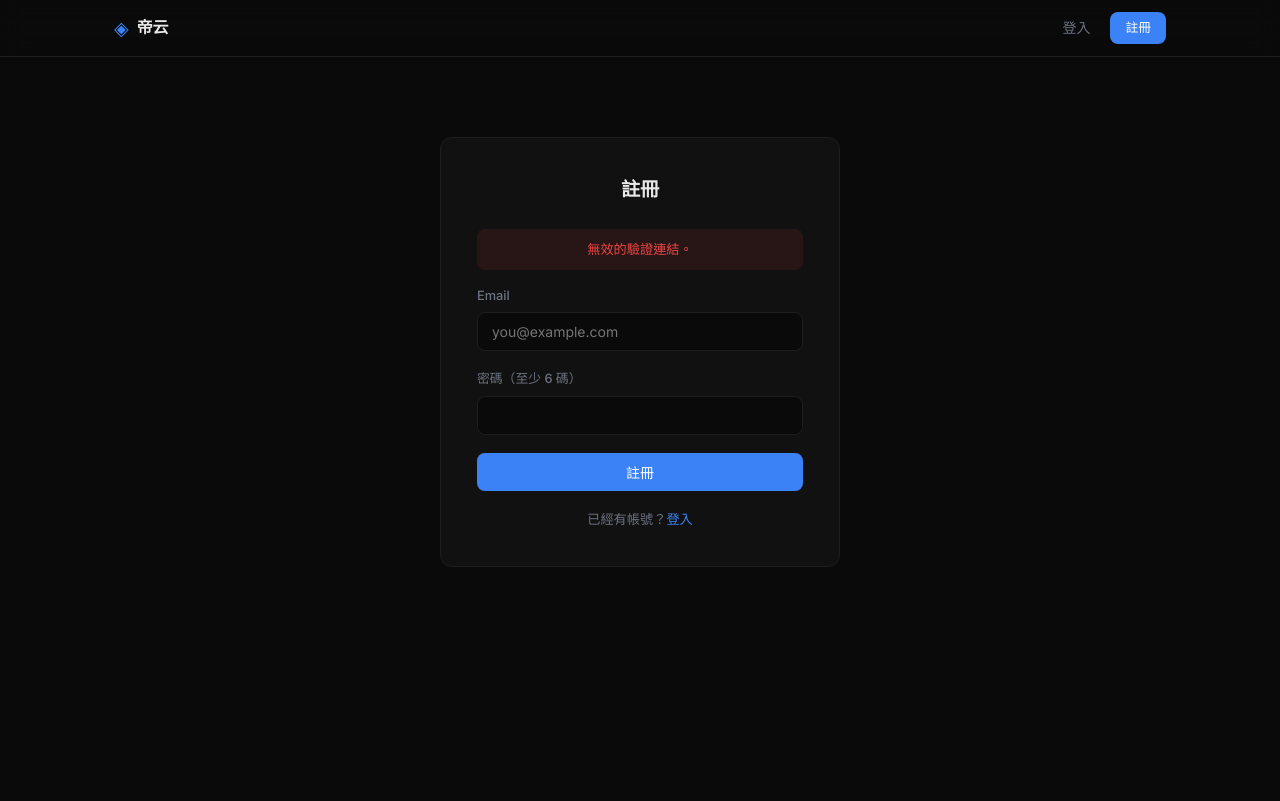
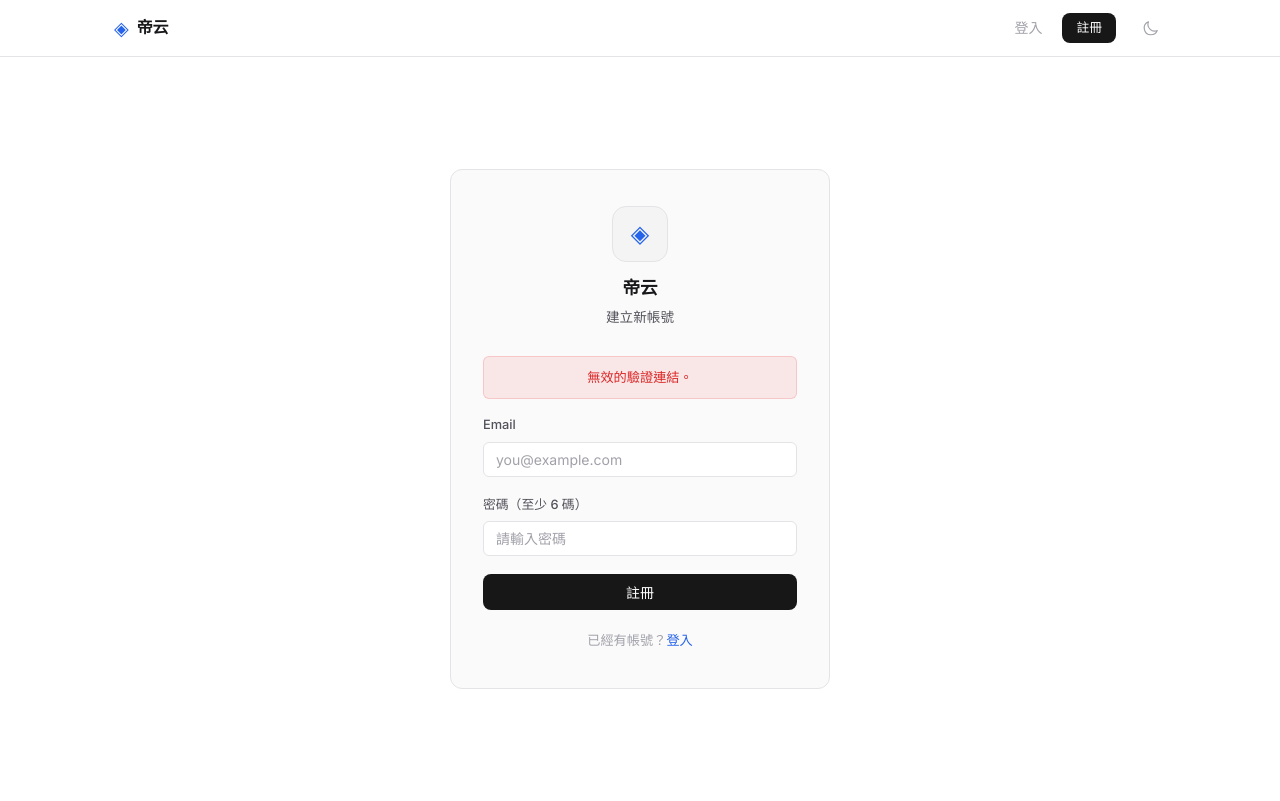
Before and after one commit to diacg-longxiadi/vps-platform, a FastAPI app: page /verify/1 in a window 1280 px wide. Before the commit the page ends 567 px from the top, so only its background shows below. Run offline with FastAPI, Linux system fonts and the light colour scheme; data that the repository does not hold is empty.

Commit message:
登入/註冊頁改為 Incudal 風格 + 暗亮主題切換

```diff
--- a/style.css
+++ b/style.css
@@ -1,11 +1,14 @@
 :root {
-  --bg: #0a0a0a;
-  --card: #111111;
-  --card-hover: #1a1a1a;
+  --bg-primary: #0a0a0a;
+  --bg-secondary: #111111;
+  --bg-tertiary: #1a1a1a;
+  --bg-elevated: #0a0a0a;
   --border: #1e1e1e;
   --border-light: #2a2a2a;
-  --text: #e8e8e8;
-  --muted: #6b7280;
+  --border-hover: #404040;
+  --text: #ededed;
+  --text-secondary: #a1a1a1;
+  --text-tertiary: #6b7280;
   --accent: #3b82f6;
   --accent-hover: #2563eb;
   --green: #22c55e;
@@ -13,100 +16,146 @@
   --yellow: #eab308;
   --radius: 12px;
   --radius-sm: 8px;
+  --radius-xs: 6px;
+}
+
+.light {
+  --bg-primary: #ffffff;
+  --bg-secondary: #fafafa;
+  --bg-tertiary: #f4f4f5;
+  --bg-elevated: #ffffff;
+  --border: #e4e4e7;
+  --border-light: #d4d4d8;
+  --border-hover: #a1a1aa;
+  --text: #18181b;
+  --text-secondary: #52525b;
+  --text-tertiary: #a1a1aa;
+  --accent: #2563eb;
+  --accent-hover: #1d4ed8;
+  --green: #16a34a;
+  --red: #dc2626;
+  --yellow: #ca8a04;
 }
 
 *{margin:0;padding:0;box-sizing:border-box}
-body{background:var(--bg);color:var(--text);font-family:'Inter',-apple-system,BlinkMacSystemFont,'Segoe UI',Roboto,sans-serif;min-height:100vh;line-height:1.6;-webkit-font-smoothing:antialiased}
+body{background:var(--bg-primary);color:var(--text);font-family:'Inter',-apple-system,BlinkMacSystemFont,'Segoe UI',Roboto,sans-serif;min-height:100vh;line-height:1.6;-webkit-font-smoothing:antialiased;transition:background-color .2s,color .2s}
 
 /* Nav */
-.nav{background:rgba(10,10,10,.8);backdrop-filter:blur(12px);-webkit-backdrop-filter:blur(12px);border-bottom:1px solid var(--border);position:sticky;top:0;z-index:50}
+.nav{background:rgba(10,10,10,.8);backdrop-filter:blur(12px);-webkit-backdrop-filter:blur(12px);border-bottom:1px solid var(--border);position:sticky;top:0;z-index:50;transition:background-color .2s,border-color .2s}
+.light .nav{background:rgba(255,255,255,.8)}
 .nav-inner{max-width:1100px;margin:0 auto;display:flex;justify-content:space-between;align-items:center;height:56px;padding:0 24px}
 .nav-brand{display:flex;align-items:center;gap:8px;text-decoration:none}
 .brand-icon{color:var(--accent);font-size:1.2rem}
 .brand-text{font-size:1rem;font-weight:600;color:var(--text);letter-spacing:-.02em}
 .nav-links{display:flex;align-items:center;gap:20px}
-.nav-link{color:var(--muted);text-decoration:none;font-size:.875rem;font-weight:500;transition:color .15s}
+.nav-link{color:var(--text-tertiary);text-decoration:none;font-size:.875rem;font-weight:500;transition:color .15s}
 .nav-link:hover{color:var(--text)}
-.nav-link-muted{color:#4b5563}
-.nav-link-muted:hover{color:var(--muted)}
-.nav-user{color:var(--muted);font-size:.8rem}
+.nav-link-muted{color:var(--text-tertiary);opacity:.6}
+.nav-link-muted:hover{opacity:1;color:var(--text-secondary)}
+.nav-user{color:var(--text-secondary);font-size:.8rem}
+
+/* Theme Toggle */
+.theme-btn{background:none;border:none;cursor:pointer;color:var(--text-tertiary);padding:6px;border-radius:var(--radius-xs);transition:color .15s,background .15s;display:flex;align-items:center}
+.theme-btn:hover{color:var(--text);background:var(--bg-tertiary)}
+.theme-btn svg{width:18px;height:18px}
+.dark .theme-btn .sun-icon{display:block}
+.dark .theme-btn .moon-icon{display:none}
+.light .theme-btn .sun-icon{display:none}
+.light .theme-btn .moon-icon{display:block}
 
 /* Main */
 .main{max-width:1100px;margin:0 auto;padding:0 24px}
 
 /* Buttons */
 .btn{display:inline-flex;align-items:center;justify-content:center;padding:8px 20px;border-radius:var(--radius-sm);font-size:.875rem;font-weight:500;text-decoration:none;cursor:pointer;border:1px solid transparent;transition:all .15s;font-family:inherit;gap:6px}
-.btn-primary{background:var(--accent);color:#fff}
-.btn-primary:hover{background:var(--accent-hover)}
-.btn-outline{background:transparent;border-color:var(--border-light);color:var(--text)}
+.btn-primary{display:inline-flex;align-items:center;justify-content:center;gap:.5rem;border-radius:8px;padding:.5rem 1rem;font-size:.875rem;font-weight:500;transition:all .15s;font-family:inherit;border:none;cursor:pointer}
+.btn-primary:active{transform:scale(.98)}
+.btn-primary:disabled{opacity:.5;cursor:not-allowed}
+.dark .btn-primary{background:#fff;color:#171717}
+.dark .btn-primary:hover{background:#f5f5f5}
+.light .btn-primary{background:#171717;color:#fff}
+.light .btn-primary:hover{background:#404040}
+.btn-outline{background:transparent;border:1px solid var(--border-light);color:var(--text)}
 .btn-outline:hover{border-color:var(--accent);color:var(--accent)}
-.btn-danger{background:rgba(239,68,68,.1);color:var(--red);border-color:transparent}
+.btn-danger{background:rgba(239,68,68,.1);color:var(--red);border:1px solid transparent}
 .btn-danger:hover{background:rgba(239,68,68,.18)}
 .btn-sm{padding:5px 14px;font-size:.8rem}
 .btn-lg{padding:12px 28px;font-size:.95rem;border-radius:var(--radius)}
+.btn-full{width:100%!important;text-align:center}
 .btn:disabled{opacity:.4;cursor:not-allowed}
+
+/* Input */
+.input{width:100%;border-radius:var(--radius-xs);background:transparent;padding:.5rem .75rem;font-size:.875rem;font-family:inherit;transition:border-color .15s,color .15s}
+.dark .input{border:1px solid var(--border);color:var(--text)}
+.dark .input::placeholder{color:var(--text-tertiary)}
+.dark .input:focus{border-color:var(--border-hover);outline:none;box-shadow:0 0 0 1px var(--border-hover)}
+.light .input{border:1px solid var(--border);color:var(--text);background:var(--bg-elevated)}
+.light .input::placeholder{color:var(--text-tertiary)}
+.light .input:focus{border-color:var(--border-hover);outline:none;box-shadow:0 0 0 1px var(--border-hover)}
 
 /* Hero */
 .hero{text-align:center;padding:100px 0 60px;max-width:720px;margin:0 auto}
 .hero-badge{display:inline-flex;align-items:center;gap:6px;background:rgba(59,130,246,.1);border:1px solid rgba(59,130,246,.2);color:var(--accent);padding:6px 14px;border-radius:999px;font-size:.8rem;font-weight:500;margin-bottom:24px}
 .hero-title{font-size:3.5rem;font-weight:700;line-height:1.1;letter-spacing:-.03em;margin-bottom:20px}
-.hero-desc{color:var(--muted);font-size:1.1rem;line-height:1.7;margin-bottom:36px}
+.hero-desc{color:var(--text-secondary);font-size:1.1rem;line-height:1.7;margin-bottom:36px}
 .hero-actions{display:flex;gap:12px;justify-content:center;flex-wrap:wrap}
 
-/* Features Section */
+/* Features */
 .features-section{padding:80px 0}
-.features-label{text-align:center;font-size:.8rem;font-weight:600;text-transform:uppercase;letter-spacing:.08em;color:var(--muted);margin-bottom:32px}
+.features-label{text-align:center;font-size:.8rem;font-weight:600;text-transform:uppercase;letter-spacing:.08em;color:var(--text-tertiary);margin-bottom:32px}
 .features-grid{display:grid;grid-template-columns:repeat(3,1fr);gap:1px;background:var(--border);border-radius:var(--radius);overflow:hidden}
-.feature-card{background:var(--card);padding:32px 28px;transition:background .15s}
-.feature-card:hover{background:var(--card-hover)}
+.feature-card{background:var(--bg-secondary);padding:32px 28px;transition:background .15s}
+.feature-card:hover{background:var(--bg-tertiary)}
 .feature-icon{font-size:1.6rem;margin-bottom:14px}
 .feature-card h3{font-size:.95rem;font-weight:600;margin-bottom:8px;letter-spacing:-.01em}
-.feature-card p{font-size:.85rem;color:var(--muted);line-height:1.6}
+.feature-card p{font-size:.85rem;color:var(--text-secondary);line-height:1.6}
 
 /* Pricing */
 .pricing-section{padding:40px 0 100px}
-.pricing-label{text-align:center;font-size:.8rem;font-weight:600;text-transform:uppercase;letter-spacing:.08em;color:var(--muted);margin-bottom:32px}
+.pricing-label{text-align:center;font-size:.8rem;font-weight:600;text-transform:uppercase;letter-spacing:.08em;color:var(--text-tertiary);margin-bottom:32px}
 .pricing-grid{display:grid;grid-template-columns:repeat(3,1fr);gap:16px}
-.pricing-card{background:var(--card);border:1px solid var(--border);border-radius:var(--radius);padding:32px 28px;position:relative;transition:border-color .15s}
+.pricing-card{background:var(--bg-secondary);border:1px solid var(--border);border-radius:var(--radius);padding:32px 28px;position:relative;transition:border-color .15s}
 .pricing-card:hover{border-color:var(--border-light)}
 .pricing-featured{border-color:var(--accent)!important}
 .pricing-badge{position:absolute;top:-1px;left:50%;transform:translateX(-50%);background:var(--accent);color:#fff;font-size:.7rem;font-weight:600;padding:4px 14px;border-radius:0 0 var(--radius-sm) var(--radius-sm);text-transform:uppercase;letter-spacing:.05em}
 .pricing-name{font-size:1rem;font-weight:600;margin-bottom:8px}
 .pricing-price{font-size:2rem;font-weight:700;letter-spacing:-.03em;margin-bottom:20px}
-.pricing-period{font-size:.8rem;font-weight:400;color:var(--muted);margin-left:2px}
+.pricing-period{font-size:.8rem;font-weight:400;color:var(--text-secondary);margin-left:2px}
 .pricing-features{list-style:none;margin-bottom:24px}
-.pricing-features li{position:relative;padding:4px 0 4px 20px;font-size:.85rem;color:var(--muted)}
+.pricing-features li{position:relative;padding:4px 0 4px 20px;font-size:.85rem;color:var(--text-secondary)}
 .pricing-features li::before{content:'✓';position:absolute;left:0;color:var(--green);font-weight:600}
 
 /* Footer */
 .footer{border-top:1px solid var(--border);padding:24px 0;margin-top:20px}
 .footer-inner{max-width:1100px;margin:0 auto;padding:0 24px}
-.footer p{font-size:.8rem;color:var(--muted);text-align:center}
+.footer p{font-size:.8rem;color:var(--text-tertiary);text-align:center}
 
-/* Auth forms */
-.auth-form{max-width:400px;margin:80px auto;background:var(--card);border:1px solid var(--border);border-radius:var(--radius);padding:36px}
-.auth-form h2{font-size:1.2rem;font-weight:600;margin-bottom:24px;text-align:center;letter-spacing:-.01em}
-.form-group{margin-bottom:18px}
-.form-group label{display:block;font-size:.8rem;font-weight:500;color:var(--muted);margin-bottom:6px}
-.form-group input{width:100%;padding:10px 14px;border-radius:var(--radius-sm);border:1px solid var(--border);background:var(--bg);color:var(--text);font-size:.875rem;font-family:inherit;transition:border-color .15s}
-.form-group input:focus{outline:none;border-color:var(--accent)}
-.auth-form .btn{width:100%}
-.auth-form .error{background:rgba(239,68,68,.1);color:var(--red);padding:10px 14px;border-radius:var(--radius-sm);font-size:.825rem;margin-bottom:16px;text-align:center}
-.auth-form .success{background:rgba(34,197,94,.1);color:var(--green);padding:10px 14px;border-radius:var(--radius-sm);font-size:.825rem;margin-bottom:16px;text-align:center}
-.auth-form .link{text-align:center;font-size:.825rem;color:var(--muted);margin-top:18px}
-.auth-form .link a{color:var(--accent);text-decoration:none}
-.auth-form .link a:hover{text-decoration:underline}
+/* Auth Pages */
+.auth-wrap{min-height:calc(100vh - 56px);display:flex;align-items:center;justify-content:center;padding:40px 20px}
+.auth-card{width:100%;max-width:380px;background:var(--bg-secondary);border:1px solid var(--border);border-radius:var(--radius);padding:36px 32px}
+.auth-header{text-align:center;margin-bottom:28px}
+.auth-logo{width:56px;height:56px;border-radius:14px;background:var(--bg-tertiary);border:1px solid var(--border);display:flex;align-items:center;justify-content:center;font-size:1.5rem;color:var(--accent);margin:0 auto 12px}
+.auth-title{font-size:1.1rem;font-weight:600;margin-bottom:4px;letter-spacing:-.01em}
+.auth-subtitle{font-size:.85rem;color:var(--text-secondary)}
+.field{margin-bottom:18px}
+.field-label{display:block;font-size:.8rem;font-weight:500;color:var(--text-secondary);margin-bottom:6px}
+.msg{padding:10px 14px;border-radius:var(--radius-xs);font-size:.825rem;margin-bottom:16px;text-align:center}
+.msg-error{background:rgba(239,68,68,.1);color:var(--red);border:1px solid rgba(239,68,68,.2)}
+.msg-success{background:rgba(34,197,94,.1);color:var(--green);border:1px solid rgba(34,197,94,.2)}
+.auth-link{text-align:center;font-size:.825rem;color:var(--text-tertiary);margin-top:20px}
+.auth-link a{color:var(--accent);text-decoration:none}
+.auth-link a:hover{text-decoration:underline}
 
 /* Dashboard */
 .dashboard-header{display:flex;justify-content:space-between;align-items:center;margin-bottom:24px;flex-wrap:wrap;gap:12px;padding-top:32px}
 .dashboard-header h1{font-size:1.25rem;font-weight:600;letter-spacing:-.01em}
 .instance-grid{display:grid;grid-template-columns:repeat(auto-fill,minmax(340px,1fr));gap:12px}
-.instance-card{background:var(--card);border:1px solid var(--border);border-radius:var(--radius);padding:20px;transition:all .2s}
+.instance-card{background:var(--bg-secondary);border:1px solid var(--border);border-radius:var(--radius);padding:20px;transition:all .2s}
 .instance-card:hover{border-color:var(--border-light);box-shadow:0 4px 24px rgba(0,0,0,.4)}
 .instance-card .header{display:flex;justify-content:space-between;align-items:center;margin-bottom:12px}
 .instance-card .name{font-size:.9rem;font-weight:600}
 .instance-card .row{display:flex;justify-content:space-between;padding:4px 0;font-size:.82rem}
-.instance-card .row .l{color:var(--muted)}
+.instance-card .row .l{color:var(--text-tertiary)}
 .instance-card .row .v{font-family:'SF Mono','Fira Code',monospace;font-size:.78rem;text-align:right;color:var(--text)}
 .status-badge{font-size:.7rem;padding:2px 10px;border-radius:999px;font-weight:500}
 .status-badge.running{background:rgba(34,197,94,.12);color:var(--green)}
@@ -115,7 +164,7 @@ body{background:var(--bg);color:var(--text);font-family:'Inter',-apple-system,Bl
 .sep{height:1px;background:var(--border);margin:12px 0}
 
 /* Empty state */
-.empty-state{text-align:center;padding:100px 20px;color:var(--muted)}
+.empty-state{text-align:center;padding:100px 20px;color:var(--text-tertiary)}
 .empty-state .icon{font-size:3rem;margin-bottom:16px}
 .empty-state h3{font-size:1.1rem;margin-bottom:8px;color:var(--text)}
 .empty-state p{font-size:.9rem;margin-bottom:24px}
@@ -123,32 +172,32 @@ body{background:var(--bg);color:var(--text);font-family:'Inter',-apple-system,Bl
 /* Create Modal */
 .modal-overlay{display:none;position:fixed;top:0;left:0;width:100%;height:100%;background:rgba(0,0,0,.7);z-index:100;align-items:center;justify-content:center}
 .modal-overlay.active{display:flex}
-.modal{background:var(--card);border:1px solid var(--border);border-radius:var(--radius);padding:28px;width:100%;max-width:480px;margin:20px}
+.modal{background:var(--bg-secondary);border:1px solid var(--border);border-radius:var(--radius);padding:28px;width:100%;max-width:480px;margin:20px}
 .modal h2{font-size:1.1rem;font-weight:600;margin-bottom:20px}
-.modal .close{float:right;cursor:pointer;color:var(--muted);font-size:1.2rem;transition:color .15s}
+.modal .close{float:right;cursor:pointer;color:var(--text-secondary);font-size:1.2rem;transition:color .15s}
 .modal .close:hover{color:var(--text)}
 .modal .form-row{display:grid;grid-template-columns:1fr 1fr;gap:12px}
 .modal .result{background:rgba(34,197,94,.08);border:1px solid rgba(34,197,94,.2);border-radius:var(--radius-sm);padding:16px;margin-top:16px;display:none}
 .modal .result pre{font-family:'SF Mono','Fira Code',monospace;font-size:.8rem;margin-top:8px;white-space:pre-wrap;word-break:break-all}
-.modal .close-btn{background:none;border:none;color:var(--muted);font-size:1.2rem;cursor:pointer;float:right}
+.modal .close-btn{background:none;border:none;color:var(--text-secondary);font-size:1.2rem;cursor:pointer;float:right}
 
 /* Detail page */
 .detail-header{display:flex;justify-content:space-between;align-items:center;margin-bottom:20px;flex-wrap:wrap;gap:12px;padding-top:32px}
 .detail-header h1{font-size:1.25rem;font-weight:600}
 .detail-grid{display:grid;grid-template-columns:1fr 1fr;gap:12px;margin-bottom:20px}
-.detail-card{background:var(--card);border:1px solid var(--border);border-radius:var(--radius);padding:20px}
-.detail-card h3{font-size:.85rem;color:var(--muted);font-weight:500;margin-bottom:12px}
+.detail-card{background:var(--bg-secondary);border:1px solid var(--border);border-radius:var(--radius);padding:20px}
+.detail-card h3{font-size:.85rem;color:var(--text-secondary);font-weight:500;margin-bottom:12px}
 
 /* Admin */
 .admin-section{margin-bottom:40px;padding-top:32px}
 .admin-section h2{font-size:1.1rem;font-weight:600;margin-bottom:16px}
 .admin-table{width:100%;border-collapse:collapse;font-size:.85rem}
-.admin-table th{text-align:left;padding:12px;color:var(--muted);font-weight:500;border-bottom:1px solid var(--border)}
+.admin-table th{text-align:left;padding:12px;color:var(--text-tertiary);font-weight:500;border-bottom:1px solid var(--border)}
 .admin-table td{padding:12px;border-bottom:1px solid var(--border)}
 .admin-table tr:hover td{background:rgba(255,255,255,.015)}
 
 /* Loading */
-.loading{text-align:center;padding:60px;color:var(--muted)}
+.loading{text-align:center;padding:60px;color:var(--text-secondary)}
 
 /* Responsive */
 @media(max-width:768px){
--- a/templates/base.html
+++ b/templates/base.html
@@ -1,5 +1,5 @@
 <!DOCTYPE html>
-<html lang="zh-TW">
+<html lang="zh-TW" class="dark">
 <head>
 <meta charset="utf-8">
 <meta name="viewport" content="width=device-width,initial-scale=1">
@@ -9,6 +9,18 @@
 <link rel="preconnect" href="https://fonts.gstatic.com" crossorigin>
 <link href="https://fonts.googleapis.com/css2?family=Inter:wght@400;500;600;700&display=swap" rel="stylesheet">
 <link rel="stylesheet" href="/static/style.css">
+<script>
+(function(){
+  var t = localStorage.getItem('theme') || 'system';
+  var r = t;
+  if (t === 'system') {
+    r = window.matchMedia('(prefers-color-scheme: dark)').matches ? 'dark' : 'light';
+  }
+  document.documentElement.className = r;
+  var m = document.querySelector('meta[name="theme-color"]');
+  if (m) m.setAttribute('content', r === 'dark' ? '#0a0a0a' : '#ffffff');
+})();
+</script>
 </head>
 <body>
 <nav class="nav">
@@ -27,11 +39,25 @@
         <a href="/login" class="nav-link">登入</a>
         <a href="/register" class="btn btn-sm btn-primary">註冊</a>
       {% endif %}
+      <button class="theme-btn" onclick="toggleTheme()" aria-label="切換主題" title="切換主題">
+        <svg class="sun-icon" fill="none" stroke="currentColor" viewBox="0 0 24 24"><path stroke-linecap="round" stroke-linejoin="round" stroke-width="1.5" d="M12 3v1m0 16v1m9-9h-1M4 12H3m15.364 6.364l-.707-.707M6.343 6.343l-.707-.707m12.728 0l-.707.707M6.343 17.657l-.707.707M16 12a4 4 0 11-8 0 4 4 0 018 0z"/></svg>
+        <svg class="moon-icon" fill="none" stroke="currentColor" viewBox="0 0 24 24"><path stroke-linecap="round" stroke-linejoin="round" stroke-width="1.5" d="M20.354 15.354A9 9 0 018.646 3.646 9.003 9.003 0 0012 21a9.003 9.003 0 008.354-5.646z"/></svg>
+      </button>
     </div>
   </div>
 </nav>
 <main class="main">
 {% block content %}{% endblock %}
 </main>
+<script>
+function toggleTheme(){
+  var c = document.documentElement.className;
+  var n = c === 'dark' ? 'light' : 'dark';
+  document.documentElement.className = n;
+  localStorage.setItem('theme', n);
+  var m = document.querySelector('meta[name="theme-color"]');
+  if (m) m.setAttribute('content', n === 'dark' ? '#0a0a0a' : '#ffffff');
+}
+</script>
 </body>
 </html>
--- a/templates/register.html
+++ b/templates/register.html
@@ -1,20 +1,27 @@
 {% extends "base.html" %}
-{% block title %}註冊 - VPS 平台{% endblock %}
+{% block title %}註冊 - 帝云{% endblock %}
 {% block content %}
-<div class="auth-form">
-  <h2>註冊</h2>
-  {% if error %}<div class="error">{{ error }}</div>{% endif %}
-  <form method="post" action="/register">
-    <div class="form-group">
-      <label>Email</label>
-      <input type="email" name="email" required placeholder="you@example.com">
+<div class="auth-wrap">
+  <div class="auth-card">
+    <div class="auth-header">
+      <div class="auth-logo">◈</div>
+      <h2 class="auth-title">帝云</h2>
+      <p class="auth-subtitle">建立新帳號</p>
     </div>
-    <div class="form-group">
-      <label>密碼（至少 6 碼）</label>
-      <input type="password" name="password" required minlength="6">
-    </div>
-    <button class="btn btn-primary" type="submit">註冊</button>
-  </form>
-  <div class="link">已經有帳號？<a href="/login">登入</a></div>
+    {% if error %}<div class="msg msg-error">{{ error }}</div>{% endif %}
+    {% if success %}<div class="msg msg-success">{{ success }}</div>{% endif %}
+    <form method="post" action="/register">
+      <div class="field">
+        <label class="field-label">Email</label>
+        <input class="input" type="email" name="email" required placeholder="you@example.com">
+      </div>
+      <div class="field">
+        <label class="field-label">密碼（至少 6 碼）</label>
+        <input class="input" type="password" name="password" required minlength="6" placeholder="請輸入密碼">
+      </div>
+      <button class="btn-primary btn-full" type="submit">註冊</button>
+    </form>
+    <p class="auth-link">已經有帳號？<a href="/login">登入</a></p>
+  </div>
 </div>
 {% endblock %}
```
Also changed, not shown: templates/login.html (+22 -16 lines).
